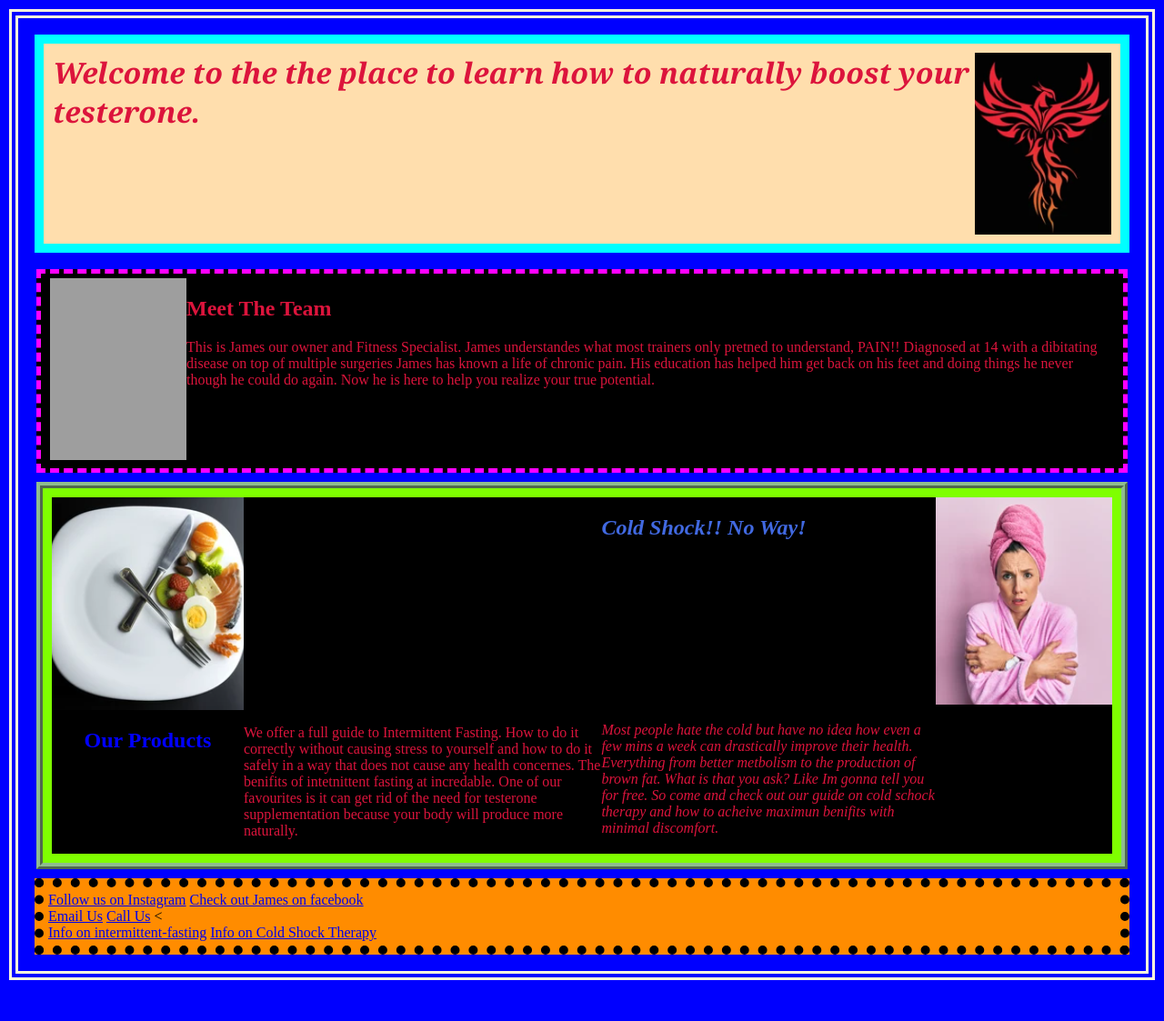
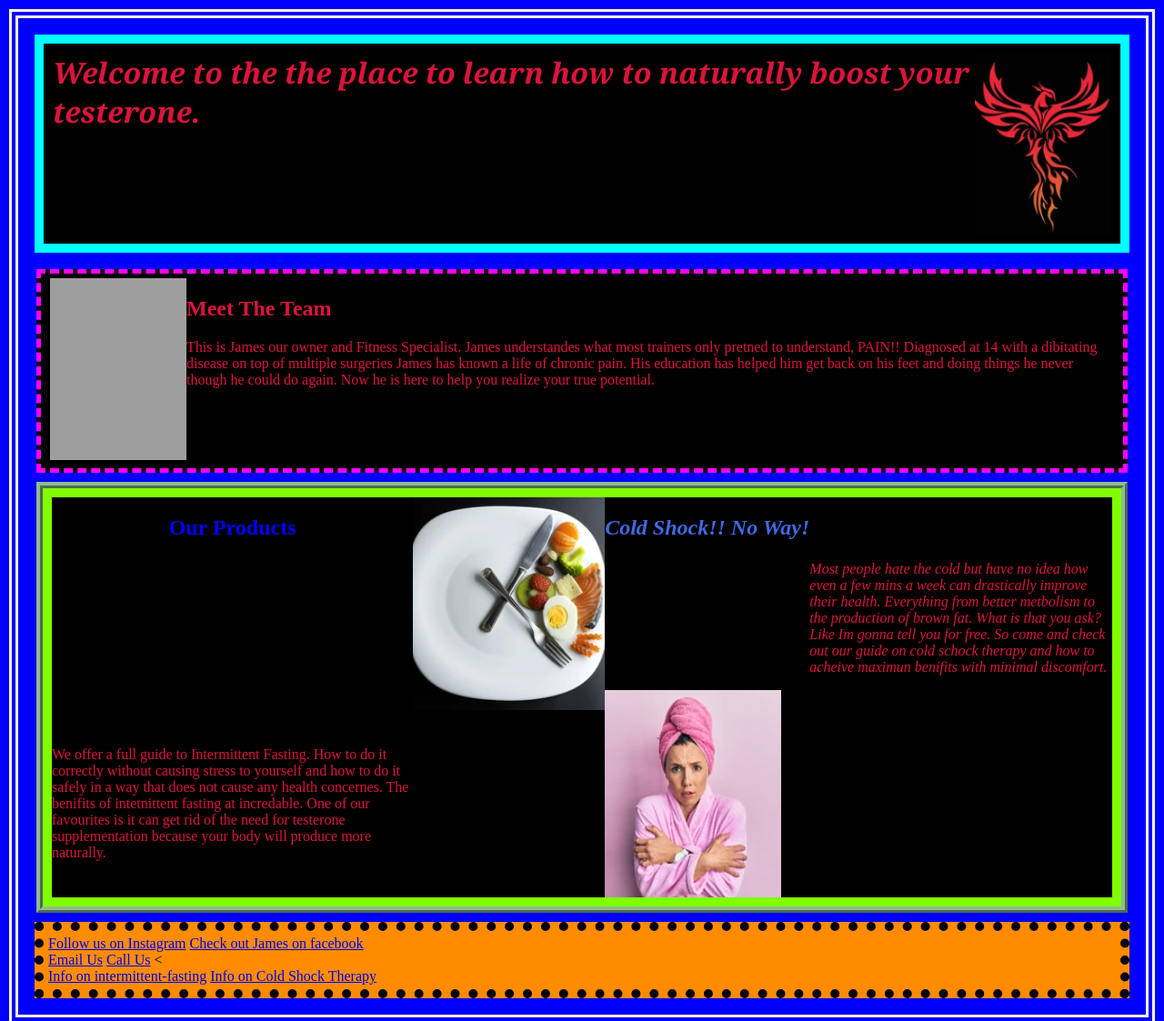
Before and after one commit to Maddphoenix84/W4A, a plain HTML site: page index.html in a window 1280 px wide. Shown: the top 1123 px of the page at 91% size. Before the commit the page ends 1088 px from the top, so only its background shows below. Drawn offline with Linux system fonts and the light colour scheme; grey boxes are pictures that could not be loaded.

```diff
--- a/index.html
+++ b/index.html
@@ -29,15 +29,17 @@
 
     <div class="content2">
         <article class="article1" style="justify-items: center;">
+            <h1 style="color: blue; ">Our Products</h1>
                <img src="/fasting.png" alt="stopeating" style="justify-self: right;"> </p>
-               <h1 style="color: blue; ">Our Products</h1>
-                <p>We offer a full guide to Intermittent Fasting. How to do it correctly without causing stress to yourself and how to do it safely in a way that does not cause any health concernes. The benifits of intetnittent fasting at incredable. One of our favourites is it can get rid of the need for testerone supplementation because your body will produce more naturally.
+
+                <p style="grid-area: 2 /1/3/1;">We offer a full guide to Intermittent Fasting. How to do it correctly without causing stress to yourself and how to do it safely in a way that does not cause any health concernes. The benifits of intetnittent fasting at incredable. One of our favourites is it can get rid of the need for testerone supplementation because your body will produce more naturally.
 
          </article>
           <article class="article2">   <h1 style="color: royalblue;">Cold Shock!! No Way!</h1>
+                        <p> <br> <br> <br> Most people hate the cold but have no idea how even a few mins a week can drastically improve their health. Everything from better metbolism to the production of brown fat. What is that you ask? Like Im gonna tell you for free. So come and check out our guide on cold schock therapy and how to acheive maximun benifits with minimal discomfort. </p>
                         <img src="/coldschock.png" alt="cold">
-                      <p>Most people hate the cold but have no idea how even a few mins a week can drastically improve their health. Everything from better metbolism to the production of brown fat. What is that you ask? Like Im gonna tell you for free. So come and check out our guide on cold schock therapy and how to acheive maximun benifits with minimal discomfort. </p>
-        </article>
+                    </article>
+
     </div>
 
 
--- a/style.css
+++ b/style.css
@@ -16,7 +16,7 @@ body {
 
 
 .header{
-    background-color: navajowhite;
+    background-color: rgb(0, 0, 0);
     color: crimson;
     font-size: xx-large;
     font-family: Georgia, 'Times New Roman', Times, serif;
@@ -78,8 +78,10 @@ body {
 .article1 {
     display: grid;
     grid-template-columns: auto auto;
+    grid-template-rows: auto auto;
     background-color: rgb(0, 0, 0);
     color: crimson;
+
 
 
 }
@@ -87,6 +89,7 @@ body {
 .article2 {
     display: grid;
     grid-template-columns: auto auto;
+    grid-template-rows: auto auto;
     background-color: rgb(0, 0, 0);
     color: crimson;
     font-style: italic;
```
